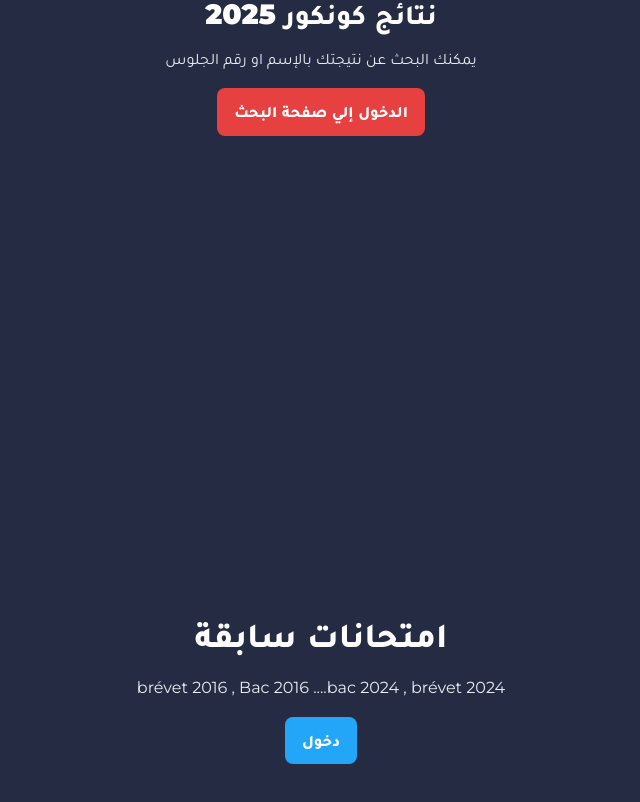
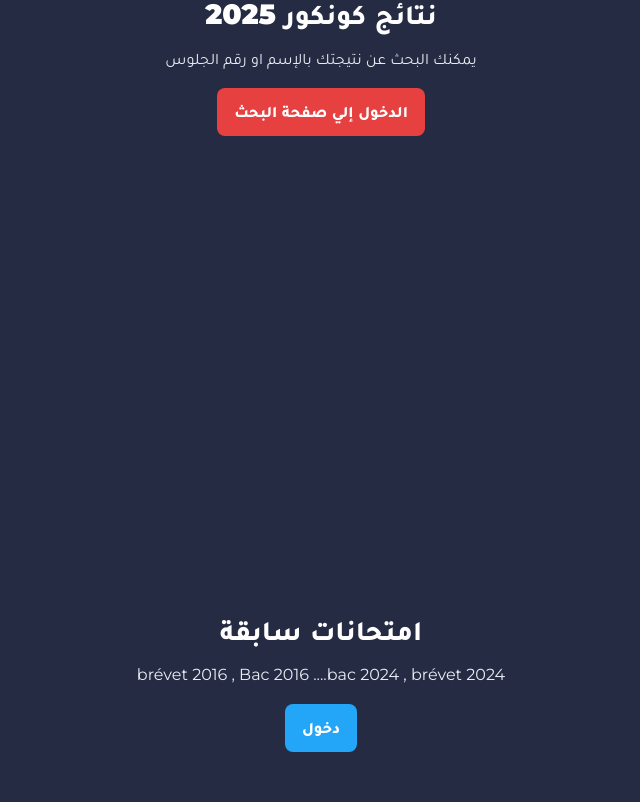
Before and after one commit to saiid27/temeyouzi-login, a React (Vite) app: page / in a window 1280 px wide. Shown: the part 1396-2198 px from the top of the page, without its empty margins (319-959 px from the left). Built offline with nearby package versions, Linux system fonts and the light colour scheme.

Commit message:
update: latest UI/logic

```diff
--- a/src/components/Home.jsx
+++ b/src/components/Home.jsx
@@ -61,10 +61,10 @@ function Home(){
       </section>
 
       {/* 6) JOIN US */}
-      <section id="join-us">
+      <section id="sd">
         <div className="container">
           <div className="content">
-            <div className="h2">  امتحانات سابقة </div>
+            <div className="h3">  امتحانات سابقة </div>
             <p>  brévet 2016 , Bac 2016 ....bac 2024 , brévet 2024</p>
             <div className="mt-2">
               <a href="#" className="btn sky">دخول </a>
```
